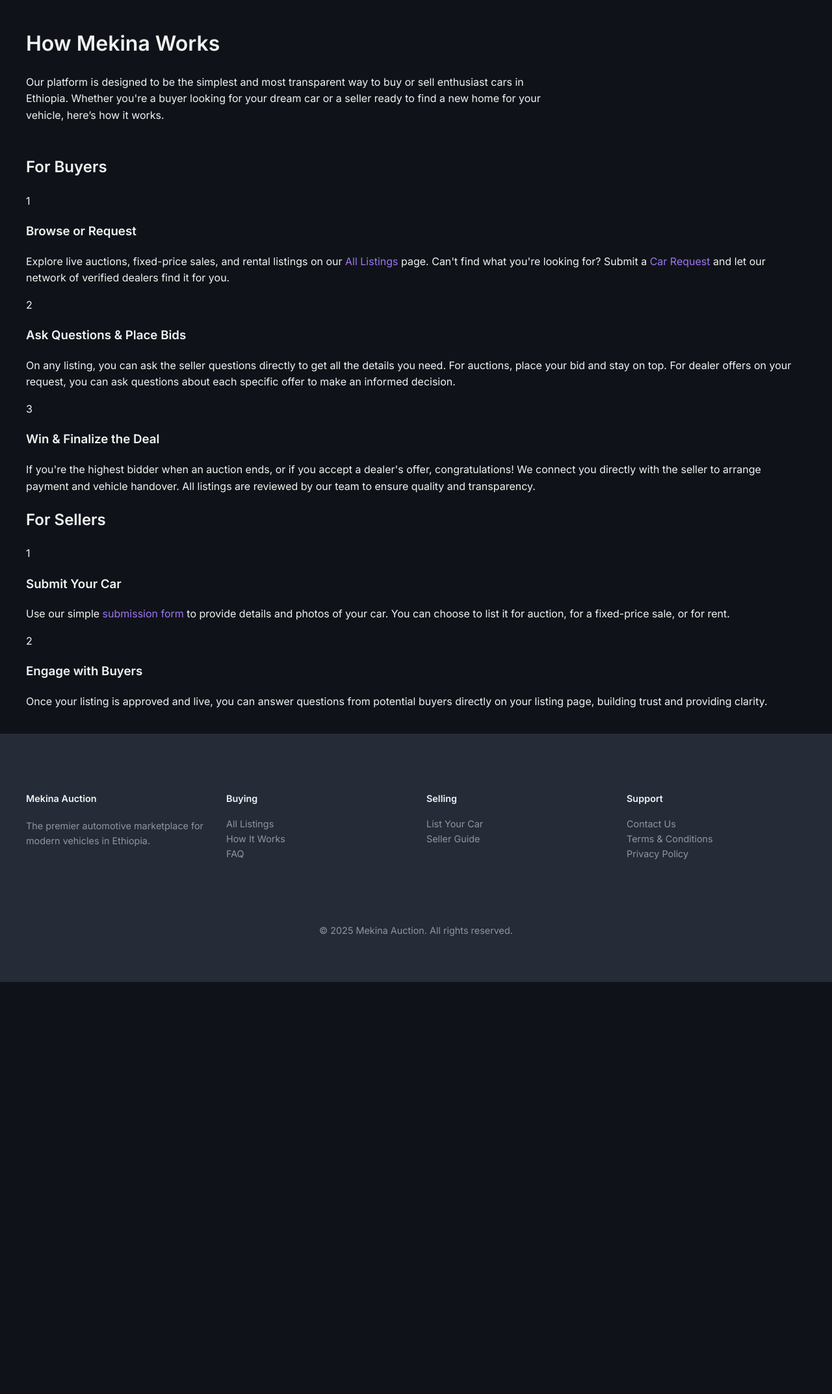
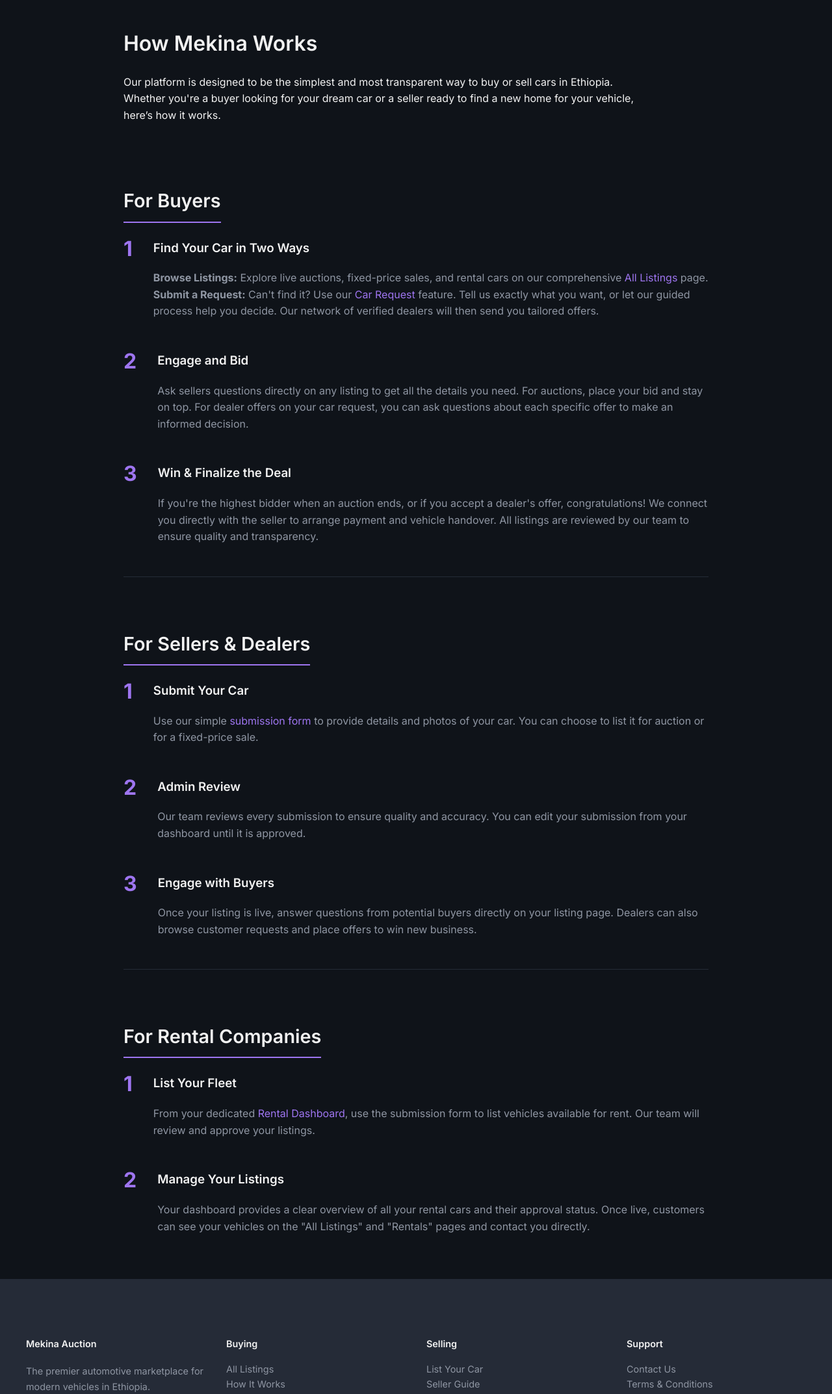
Before and after one commit to amenelu/mekina, a Flask app: page /how-it-works in a window 1280 px wide. Shown: the part 63-2208 px from the top of the page at 65% size. Before the commit the page ends 1574 px from the top, so only its background shows below. Run offline with Flask 3, Linux system fonts and the light colour scheme.

Commit message:
docs: Update "How It Works" page to reflect current features
This commit completely revamps the "How It Works" page to provide a more accurate and comprehensive guide for all user types on the platform.

The previous version was basic and did not cover the full range of functionality. The new page is now broken down into three distinct sections:

- **For Buyers:** Details the two main paths for finding a car: browsing all listings (auctions, sales, rentals) or submitting a specific car request to dealers.
- **For Sellers & Dealers:** Explains the unified car submission process, the admin review step, and how to engage with buyers through Q&A and offers.
- **For Rental Companies:** Highlights the dedicated rental dashboard and the specific workflow for listing vehicles for rent.

New CSS styles were also added to support the new layout, including step cards and section titles, making the page more readable and visually appealing.

```diff
--- a/car-auction-mvp/static/css/style.css
+++ b/car-auction-mvp/static/css/style.css
@@ -720,3 +720,35 @@ td .role-badge {
     position: static;
     margin-right: 5px; /* Add some space between badges */
 }
+
+/* 13. How It Works Page */
+.how-it-works-container {
+    max-width: 900px;
+    margin: 0 auto;
+}
+
+.section-title {
+    font-size: 1.8rem;
+    margin-top: 3rem;
+    margin-bottom: 1.5rem;
+    border-bottom: 2px solid hsl(var(--accent));
+    padding-bottom: 0.5rem;
+    display: inline-block;
+}
+
+.step-card {
+    display: flex;
+    align-items: flex-start;
+    gap: 2rem;
+    margin-bottom: 2rem;
+}
+
+.step-number {
+    font-size: 2rem;
+    font-weight: 700;
+    color: hsl(var(--accent));
+    line-height: 1;
+}
+
+.step-content h3 { margin-top: 0; }
+.step-content p { color: hsl(var(--muted-foreground)); margin-top: 0.5rem; }
--- a/car-auction-mvp/templates/how_it_works.html
+++ b/car-auction-mvp/templates/how_it_works.html
@@ -4,23 +4,22 @@
 
 {% block content %}
     <h1>How Mekina Works</h1>
-    <p class="section-header" style="text-align: left; max-width: 800px; margin-left: 0; margin-bottom: 3rem;">Our platform is designed to be the simplest and most transparent way to buy or sell enthusiast cars in Ethiopia. Whether you're a buyer looking for your dream car or a seller ready to find a new home for your vehicle, here’s how it works.</p>
+    <p class="section-header" style="text-align: left; max-width: 800px; margin-left: 0; margin-bottom: 3rem;">Our platform is designed to be the simplest and most transparent way to buy or sell cars in Ethiopia. Whether you're a buyer looking for your dream car or a seller ready to find a new home for your vehicle, here’s how it works.</p>
 
-    <div class="page-grid-two-thirds">
-        <div class="main-column">
-            <h2>For Buyers</h2>
+    <div class="how-it-works-container">
+        <h2 class="section-title">For Buyers</h2>
         <div class="step-card">
             <div class="step-number">1</div>
             <div class="step-content">
-                    <h3>Browse or Request</h3>
-                    <p>Explore live auctions, fixed-price sales, and rental listings on our <a href="{{ url_for('main.all_listings') }}">All Listings</a> page. Can't find what you're looking for? Submit a <a href="{{ url_for('request.start_request') }}">Car Request</a> and let our network of verified dealers find it for you.</p>
+                <h3>Find Your Car in Two Ways</h3>
+                <p><strong>Browse Listings:</strong> Explore live auctions, fixed-price sales, and rental cars on our comprehensive <a href="{{ url_for('main.all_listings') }}">All Listings</a> page. <br><strong>Submit a Request:</strong> Can't find it? Use our <a href="{{ url_for('request.start_request') }}">Car Request</a> feature. Tell us exactly what you want, or let our guided process help you decide. Our network of verified dealers will then send you tailored offers.</p>
             </div>
         </div>
         <div class="step-card">
             <div class="step-number">2</div>
             <div class="step-content">
-                    <h3>Ask Questions & Place Bids</h3>
-                    <p>On any listing, you can ask the seller questions directly to get all the details you need. For auctions, place your bid and stay on top. For dealer offers on your request, you can ask questions about each specific offer to make an informed decision.</p>
+                <h3>Engage and Bid</h3>
+                <p>Ask sellers questions directly on any listing to get all the details you need. For auctions, place your bid and stay on top. For dealer offers on your car request, you can ask questions about each specific offer to make an informed decision.</p>
             </div>
         </div>
         <div class="step-card">
@@ -30,22 +29,47 @@
                 <p>If you're the highest bidder when an auction ends, or if you accept a dealer's offer, congratulations! We connect you directly with the seller to arrange payment and vehicle handover. All listings are reviewed by our team to ensure quality and transparency.</p>
             </div>
         </div>
-        </div>
-        <div class="sidebar-column">
-            <h2>For Sellers</h2>
+
+        <hr>
+
+        <h2 class="section-title">For Sellers & Dealers</h2>
         <div class="step-card">
             <div class="step-number">1</div>
             <div class="step-content">
                 <h3>Submit Your Car</h3>
-                    <p>Use our simple <a href="{{ url_for('seller.submit_car') }}">submission form</a> to provide details and photos of your car. You can choose to list it for auction, for a fixed-price sale, or for rent.</p>
+                <p>Use our simple <a href="{{ url_for('seller.submit_car') }}">submission form</a> to provide details and photos of your car. You can choose to list it for auction or for a fixed-price sale.</p>
             </div>
         </div>
         <div class="step-card">
             <div class="step-number">2</div>
             <div class="step-content">
+                <h3>Admin Review</h3>
+                <p>Our team reviews every submission to ensure quality and accuracy. You can edit your submission from your dashboard until it is approved.</p>
+            </div>
+        </div>
+        <div class="step-card">
+            <div class="step-number">3</div>
+            <div class="step-content">
                 <h3>Engage with Buyers</h3>
-                    <p>Once your listing is approved and live, you can answer questions from potential buyers directly on your listing page, building trust and providing clarity.</p>
+                <p>Once your listing is live, answer questions from potential buyers directly on your listing page. Dealers can also browse customer requests and place offers to win new business.</p>
             </div>
+        </div>
+
+        <hr>
+
+        <h2 class="section-title">For Rental Companies</h2>
+        <div class="step-card">
+            <div class="step-number">1</div>
+            <div class="step-content">
+                <h3>List Your Fleet</h3>
+                <p>From your dedicated <a href="{{ url_for('rentals.dashboard') }}">Rental Dashboard</a>, use the submission form to list vehicles available for rent. Our team will review and approve your listings.</p>
+            </div>
+        </div>
+        <div class="step-card">
+            <div class="step-number">2</div>
+            <div class="step-content">
+                <h3>Manage Your Listings</h3>
+                <p>Your dashboard provides a clear overview of all your rental cars and their approval status. Once live, customers can see your vehicles on the "All Listings" and "Rentals" pages and contact you directly.</p>
             </div>
         </div>
     </div>
```
Lines whose indentation alone changed are shown as unchanged.
